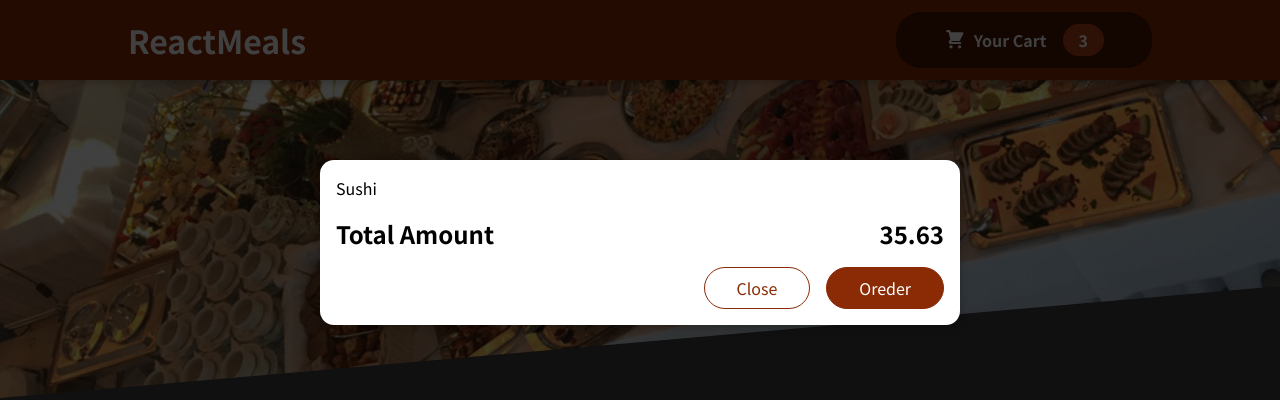
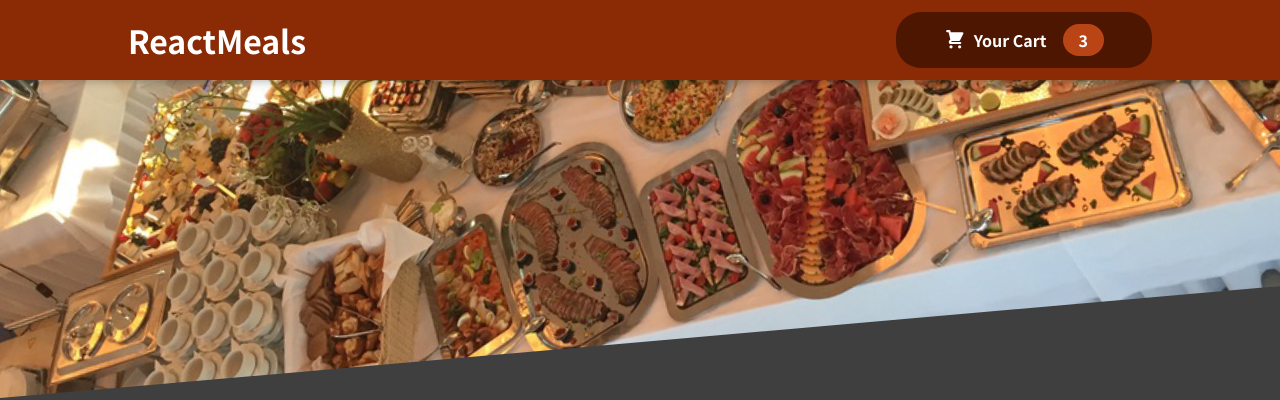
Before and after one commit to ritesh-jadhav/meal-ordering-app, a React (Create React App) app: page / in a window 1280 px wide. Shown: the top 400 px of the page. Built offline with nearby package versions, Linux system fonts and the light colour scheme.

Commit message:
managing cart & modal state

```diff
--- a/src/App.js
+++ b/src/App.js
@@ -1,15 +1,25 @@
-import React, { Fragment } from 'react';
+import React, { Fragment,useState } from 'react';
 import Cart from './components/Cart/Cart';
 import Header from './components/Layout/Header';
 import Meals from './components/Meals/Meals';
 
 function App() {
+  const [cartIsShown,setCartIsShown] = useState(false);
+
+    const shownCartHandler = () => {
+      setCartIsShown(true);
+    };
+
+    const hideCartHandler = () => {
+      setCartIsShown(false);
+    };
+
   return (
     <Fragment>
-      <Cart/>
-      <Header/>
+      {cartIsShown && <Cart onClose={hideCartHandler}/>}
+      <Header onShowCart={shownCartHandler} />
       <main>
-        <Meals/>
+        <Meals />
       </main>
     </Fragment>
   );
--- a/src/components/Cart/Cart.js
+++ b/src/components/Cart/Cart.js
@@ -10,14 +10,14 @@
     </ul>
   );
   return (
-    <Modal>
+    <Modal onClose={props.onClose}>
       {cartItems}
       <div className={classes.total}>
         <span>Total Amount</span>
         <span>35.63</span>
       </div>
       <div className={classes.actions}>
-        <button className={classes["button--alt"]}>Close</button>
+        <button className={classes["button--alt"]} onClick={props.onClose}>Close</button>
         <button className={classes.button}>Oreder</button>
       </div>
     </Modal>
--- a/src/components/Layout/Header.js
+++ b/src/components/Layout/Header.js
@@ -8,7 +8,7 @@
         <Fragment>
             <header className={classes.header}>
                 <h1>ReactMeals</h1>
-                <HeaderCartButton/>
+                <HeaderCartButton onClick={props.onShowCart}/>
             </header>
             <div className={classes['main-image']}>
                 <img src={mealsImage} alt="meal table"/>
--- a/src/components/Layout/HeaderCartButton.js
+++ b/src/components/Layout/HeaderCartButton.js
@@ -4,9 +4,9 @@
 
 const HeaderCartButton = (props) => {
     return (
-        <button className={classes.button}>
+        <button className={classes.button} onClick={props.onClick}>
             <span className={classes.icon}>
-                <CartIcon/>
+                <CartIcon />
             </span>
             <span>Your Cart</span>
             <span className={classes.badge}>
--- a/src/components/UI/Modal.js
+++ b/src/components/UI/Modal.js
@@ -3,7 +3,7 @@
 import classes from "./Modal.module.css";
 
 const Backdrop = (props) => {
-  return <div className={classes.backdrop} />;
+  return <div className={classes.backdrop} onClick={props.onClose} />;
 };
 
 const ModalOverlay = (props) => {
@@ -19,7 +19,7 @@
 const Modal = (props) => {
   return (
     <Fragment>
-      {ReactDOM.createPortal(<Backdrop />, portalElement)}
+      {ReactDOM.createPortal(<Backdrop onClose={props.onClose}/>, portalElement)}
       {ReactDOM.createPortal(
         <ModalOverlay>{props.children}</ModalOverlay>,
         portalElement
@@ -27,5 +27,4 @@
     </Fragment>
   );
 };
-
 export default Modal;
```
Also changed, not shown: 1 other file (tests, documents, lock files or other folders).
